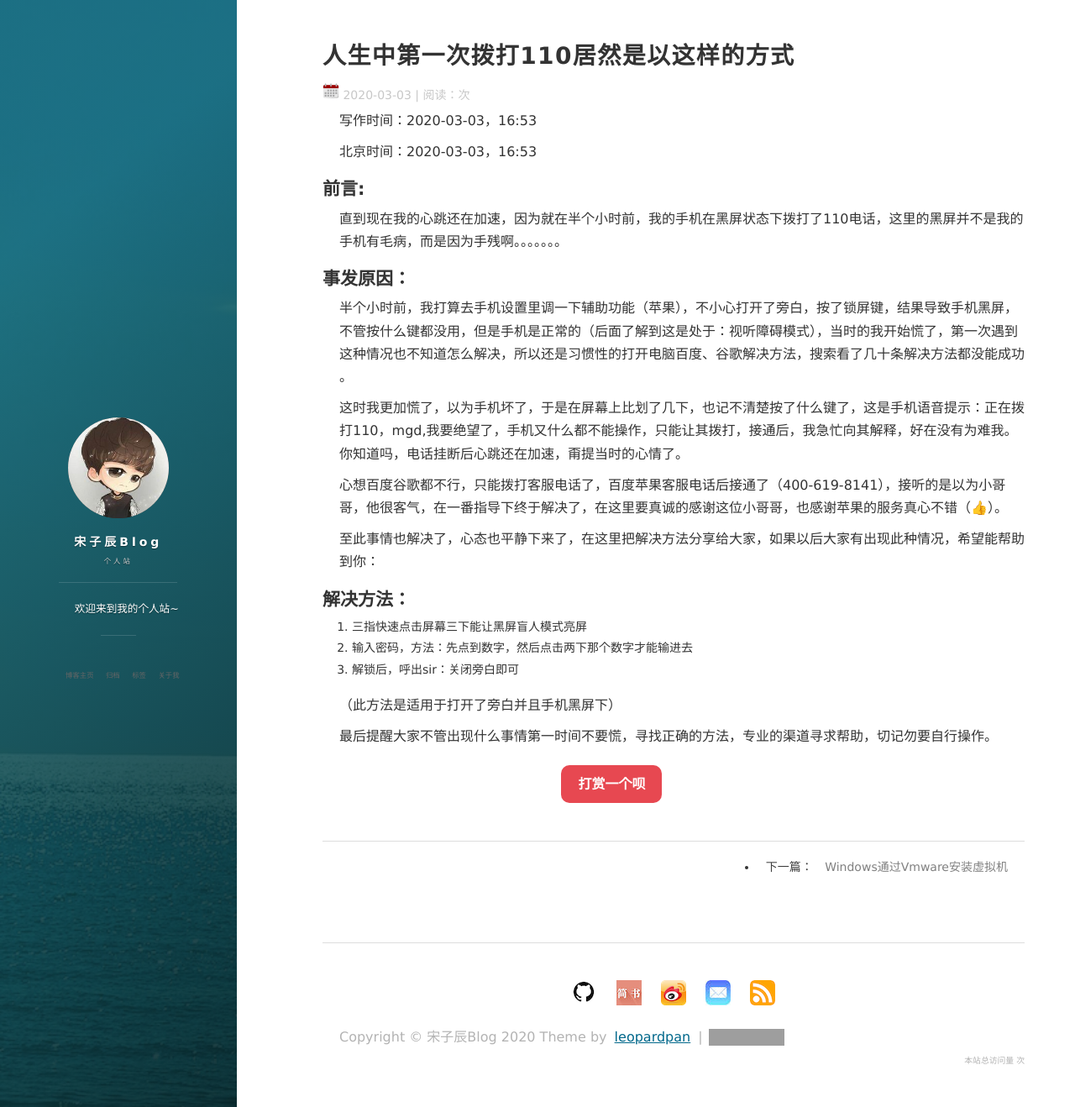
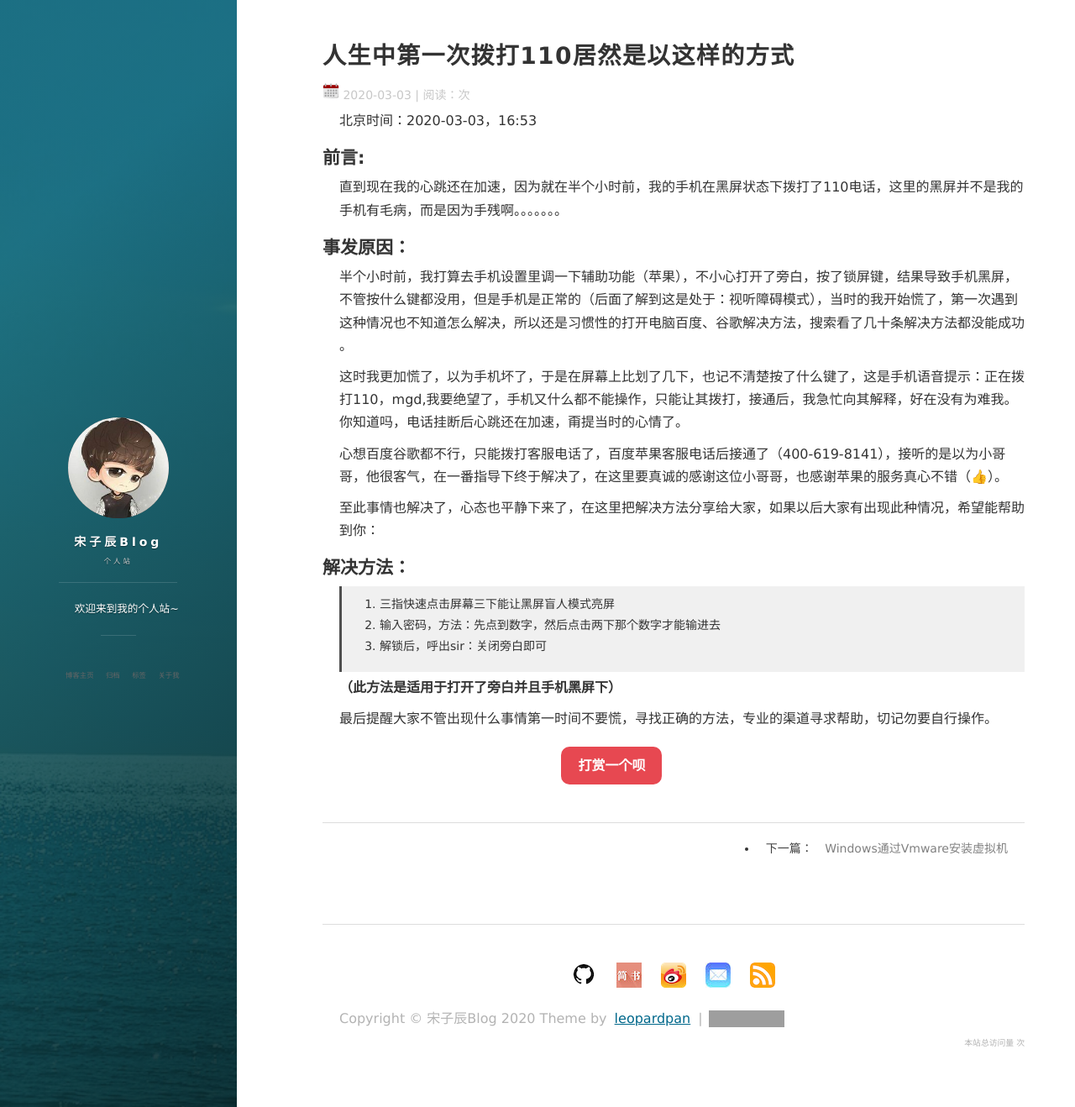
Before and after one commit to Jozix/Jozix.github.io, a Jekyll site: the page built from _posts/2020-03-03-人生中第一次拨打110居然是以这样的方式.md, in a window 1280 px wide and 1318 px high. Shown: the whole window at 84% size. Built offline with Jekyll 4.4.1, drawn with Linux system fonts in a browser that asks for light colours; nearby versions of some CDN libraries; our own code applies the rules of GitHub Pages for plain Markdown files; comment, search, counter and statistics services are not loaded; grey boxes are pictures that could not be loaded.

Commit message:
Update 2020-03-03-人生中第一次拨打110居然是以这样的方式.md

```diff
--- a/_posts/2020-03-03-人生中第一次拨打110居然是以这样的方式.md
+++ b/_posts/2020-03-03-人生中第一次拨打110居然是以这样的方式.md
@@ -1,8 +1,6 @@
 ---
 tag: 生活
 ---
-
-写作时间：2020-03-03，16:53
 
 北京时间：2020-03-03，16:53
 
@@ -22,10 +20,10 @@ tag: 生活
 
 ## 解决方法：
 
-1. 三指快速点击屏幕三下能让黑屏盲人模式亮屏
-2. 输入密码，方法：先点到数字，然后点击两下那个数字才能输进去
-3. 解锁后，呼出sir：关闭旁白即可
+> 1. 三指快速点击屏幕三下能让黑屏盲人模式亮屏
+> 2. 输入密码，方法：先点到数字，然后点击两下那个数字才能输进去
+> 3. 解锁后，呼出sir：关闭旁白即可
 
-（此方法是适用于打开了旁白并且手机黑屏下）
+**（此方法是适用于打开了旁白并且手机黑屏下）**
 
 最后提醒大家不管出现什么事情第一时间不要慌，寻找正确的方法，专业的渠道寻求帮助，切记勿要自行操作。
```
